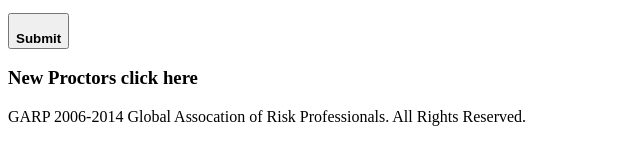
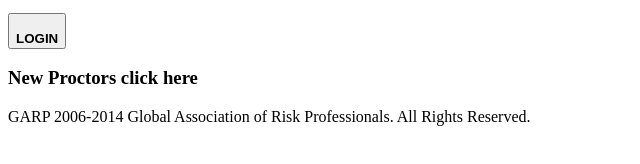
Before and after one commit to Houlihan5/Login, a plain HTML site: page index.html in a window 1280 px wide. Shown: the part 166-330 px from the top of the page, 0-640 px from the left. Drawn offline with Linux system fonts and the light colour scheme.

Commit message:
GARP form

```diff
--- a/index.html
+++ b/index.html
@@ -1,9 +1,11 @@
 <!DOCTYPE html>
 <html lang="en">
 <head>
+  <!--linked the stylesheet-->
   <title>GARP frm proctor registration</title>
   <meta charset="utf-8" />
   <meta name="viewport" content="width=device-width, initial-scale=1.0" />
+  <link rel="stylesheet" href="stylesheet.css" />
 </head>
 
 
@@ -23,16 +25,18 @@
   	</li>
   </ol>
     <p>
+      <!--changed button from submit to login-->
       <button type="submit">
-        <br><strong>Submit</strong>
+        <br><strong>LOGIN</strong>
       </button>
     </p>
 
   <h3>New Proctors click here</h3>
   </form>
 
+   <!--corrected spelling error of Association-->
   <footer>
-    <p>GARP 2006-2014 Global Assocation of Risk Professionals. All Rights Reserved.</p>
+    <p>GARP 2006-2014 Global Association of Risk Professionals. All Rights Reserved.</p>
   </footer>
 
 </body>
```
